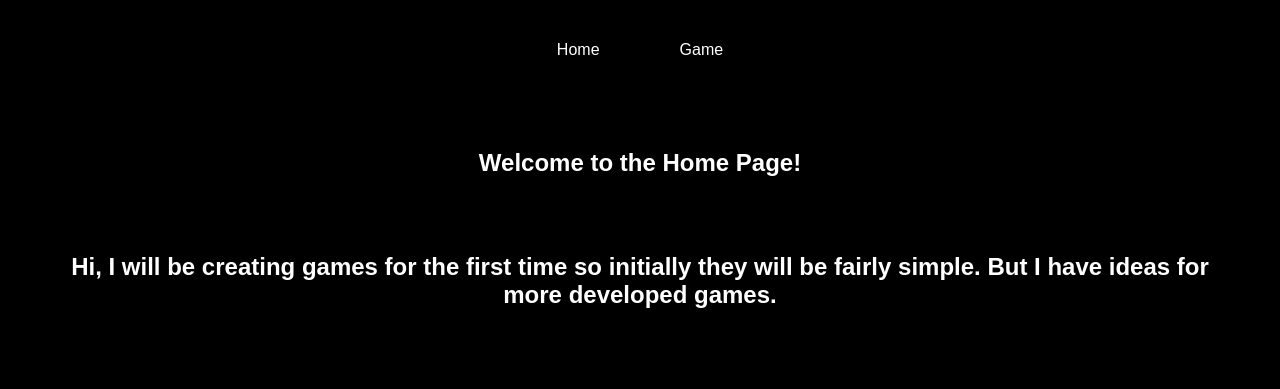
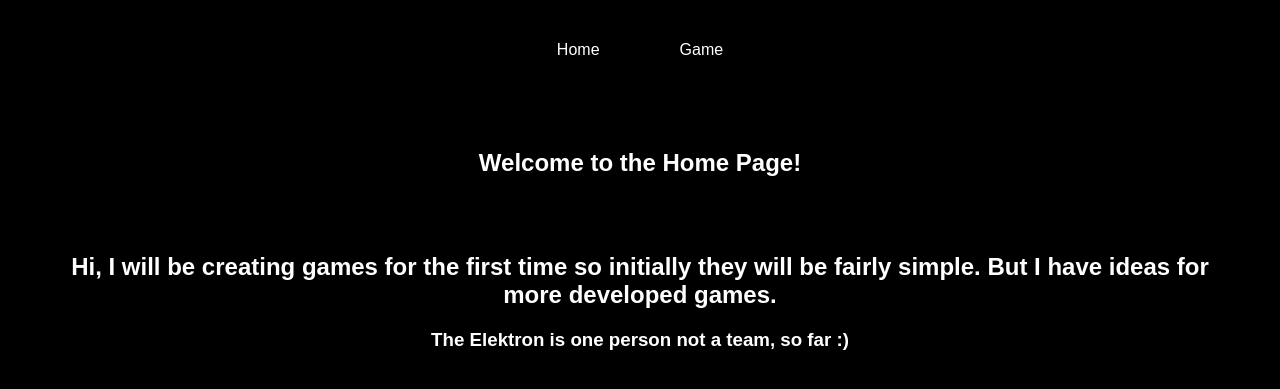
Before and after one commit to TheElektron/home, a plain HTML site: page index.html in a window 1280 px wide. Shown: the part 99-488 px from the top of the page. Drawn offline with Linux system fonts and the light colour scheme.

Commit message:
Update index.html

```diff
--- a/index.html
+++ b/index.html
@@ -60,6 +60,9 @@
       <h2>
         Hi, I will be creating games for the first time so initially they will be fairly simple. But I have ideas for more developed games.
       </h2>
+      <h3>
+        The Elektron is one person not a team, so far :)
+      </h3>
     </div>
 
 </section>
```
